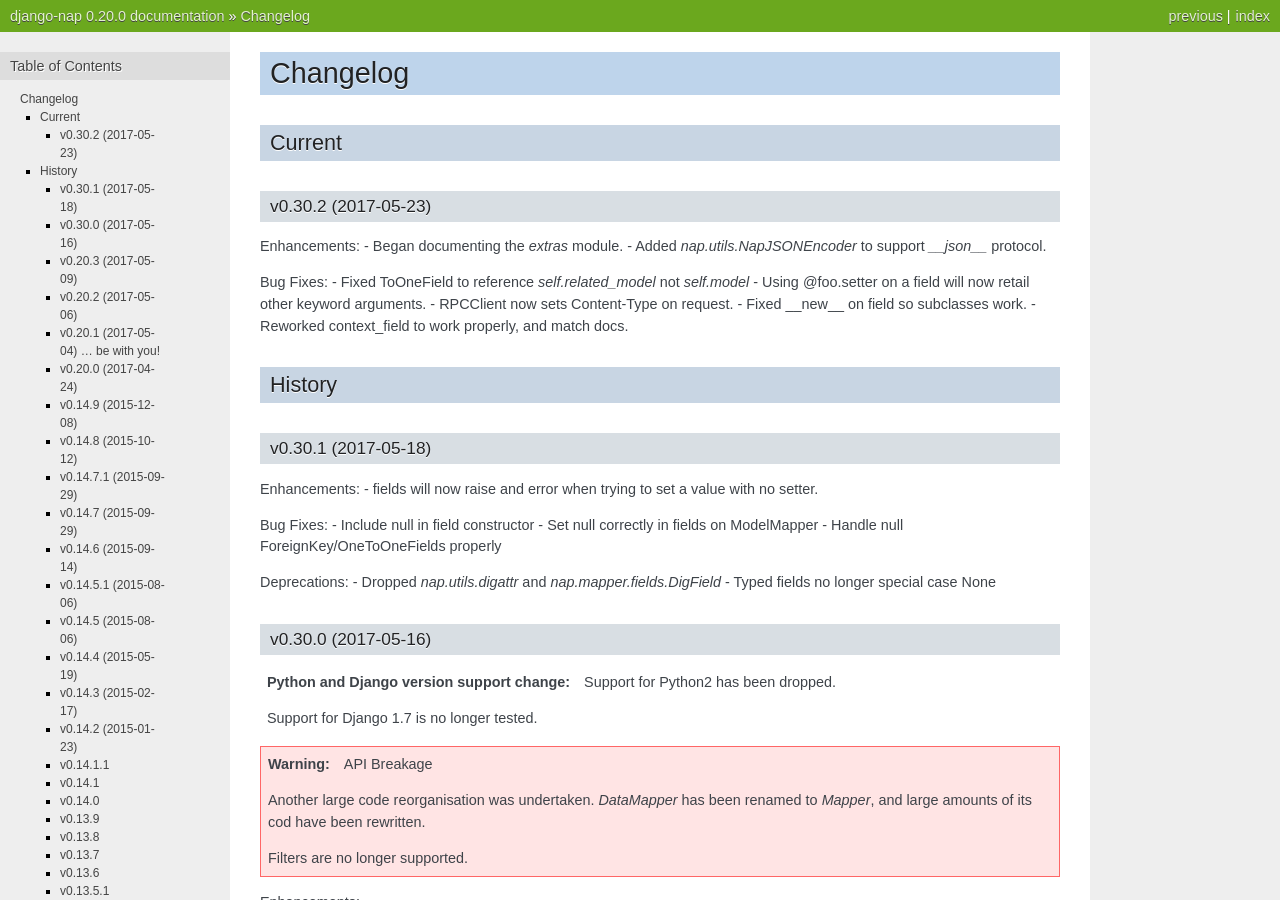
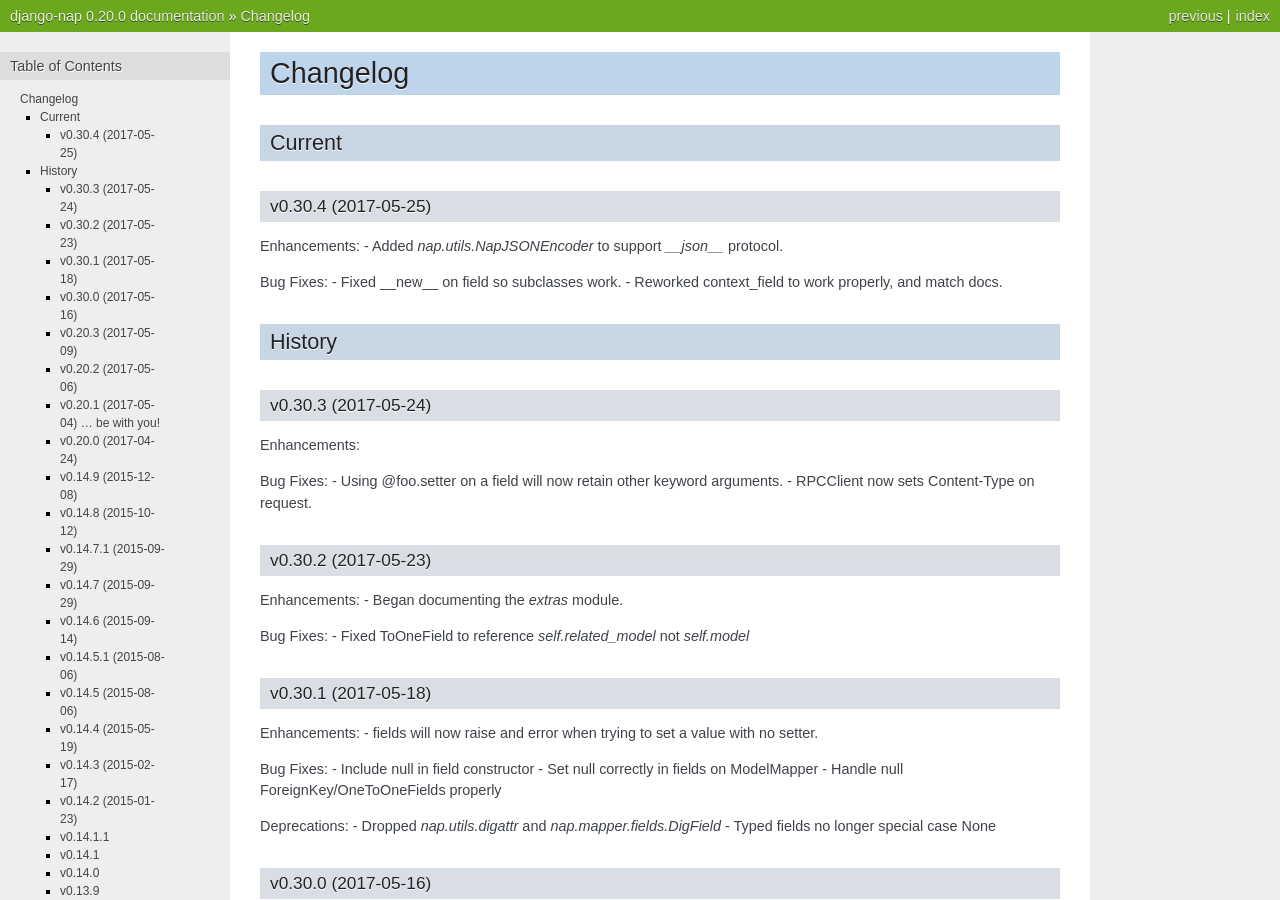
Before and after one commit to funkybob/django-nap, a Sphinx documentation site: the page built from docs/changelog.rst, in a window 1280 px wide and 900 px high. Built offline with Sphinx 7.4.7, drawn with Linux system fonts in a browser that asks for light colours.

Commit message:
Fix changelog

```diff
--- a/docs/changelog.rst
+++ b/docs/changelog.rst
@@ -6,23 +6,37 @@
 Current
 -------
 
-v0.30.2 (2017-05-23)
+v0.30.4 (2017-05-25)
 ====================
 
 Enhancements:
-- Began documenting the `extras` module.
 - Added `nap.utils.NapJSONEncoder` to support `__json__` protocol.
 
 Bug Fixes:
-- Fixed ToOneField to reference `self.related_model` not `self.model`
-- Using @foo.setter on a field will now retail other keyword arguments.
-- RPCClient now sets Content-Type on request.
 - Fixed __new__ on field so subclasses work.
 - Reworked context_field to work properly, and match docs.
 
 -------
 History
 -------
+
+v0.30.3 (2017-05-24)
+====================
+
+Enhancements:
+
+Bug Fixes:
+- Using @foo.setter on a field will now retain other keyword arguments.
+- RPCClient now sets Content-Type on request.
+
+v0.30.2 (2017-05-23)
+====================
+
+Enhancements:
+- Began documenting the `extras` module.
+
+Bug Fixes:
+- Fixed ToOneField to reference `self.related_model` not `self.model`
 
 v0.30.1 (2017-05-18)
 ====================
```
